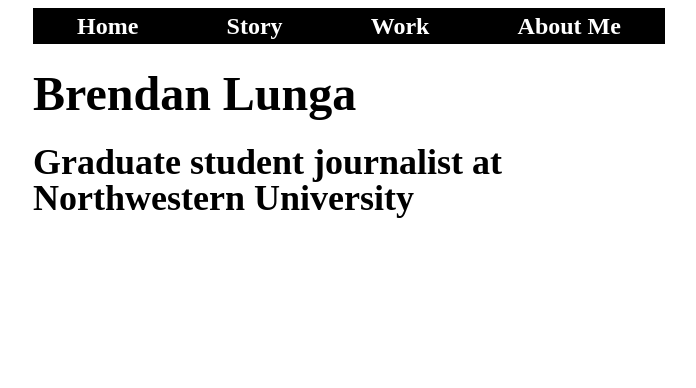
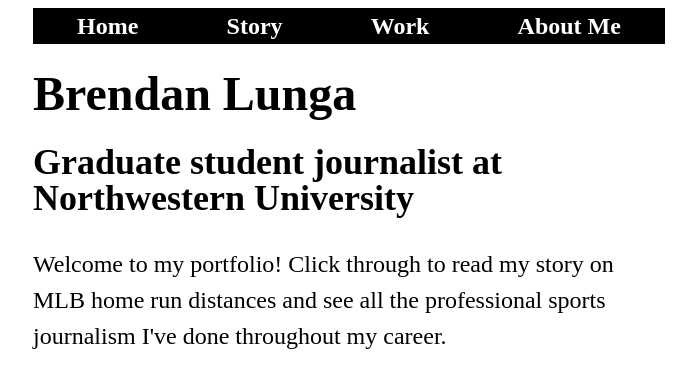
Before and after one commit to bLunga8/Portfolio, a plain HTML site: page index.html in a window 1280 px wide. Shown: the whole page, without its empty margins (291-987 px from the left). Drawn offline with Linux system fonts and the light colour scheme.

Commit message:
Update index.html

```diff
--- a/index.html
+++ b/index.html
@@ -13,5 +13,6 @@
 
     <h1>Brendan Lunga</h1>
     <h2>Graduate student journalist at Northwestern University</h2>
+    <p>Welcome to my portfolio! Click through to read my story on MLB home run distances and see all the professional sports journalism I've done throughout my career.</p>
     </div>
     </body>
```
